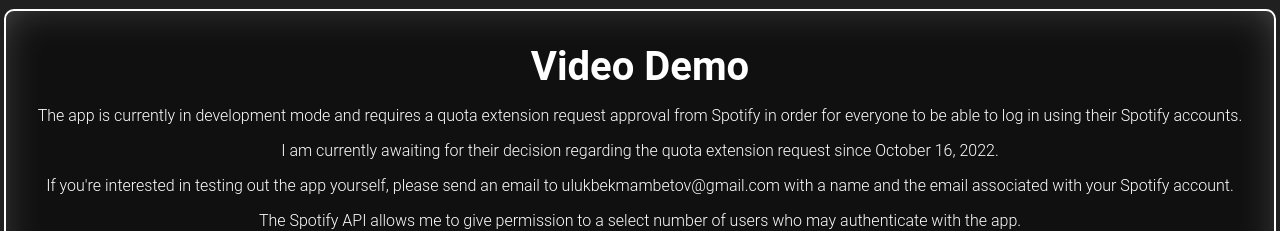
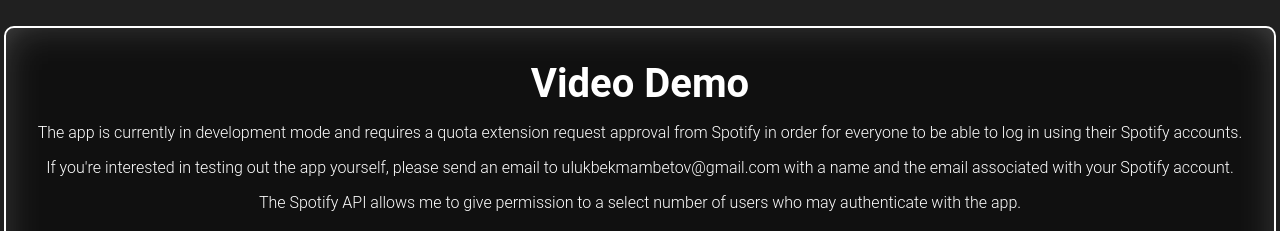
Before and after one commit to UlukbekM/guessify, a React (Create React App) app: page / in a window 1280 px wide. Shown: the part 1600-1831 px from the top of the page. Built offline with nearby package versions, Linux system fonts and the light colour scheme; no server answers.

Commit message:
home text update

```diff
--- a/src/Components/Home.js
+++ b/src/Components/Home.js
@@ -78,7 +78,7 @@
                 <div className="videoContainer">
                     <h1>Video Demo</h1>
                     <p>The app is currently in development mode and requires a quota extension request approval from Spotify in order for everyone to be able to log in using their Spotify accounts.</p>
-                    <p>I am currently awaiting for their decision regarding the quota extension request since October 16, 2022.</p>
+                    {/* <p>I am currently awaiting for their decision regarding the quota extension request since October 16, 2022.</p> */}
                     <p>If you're interested in testing out the app yourself, please send an email to ulukbekmambetov@gmail.com with a name and the email associated with your Spotify account.</p>
                     <p>The Spotify API allows me to give permission to a select number of users who may authenticate with the app.</p>
                     <iframe width="854" height="480" src="https://www.youtube.com/embed/A3x6HHgH7MU" title="YouTube video player" frameBorder="0" allow="accelerometer; autoplay; clipboard-write; encrypted-media; gyroscope; picture-in-picture" allowFullScreen></iframe>
```
